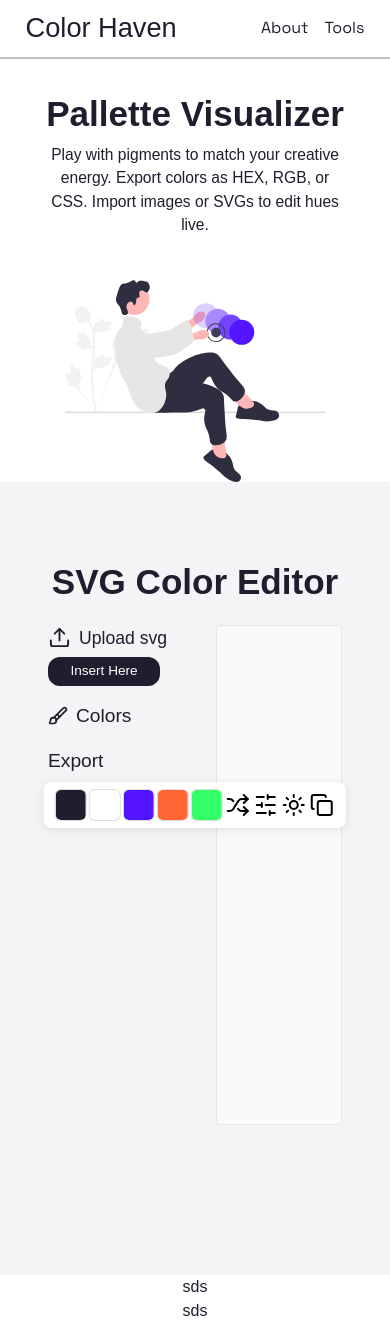
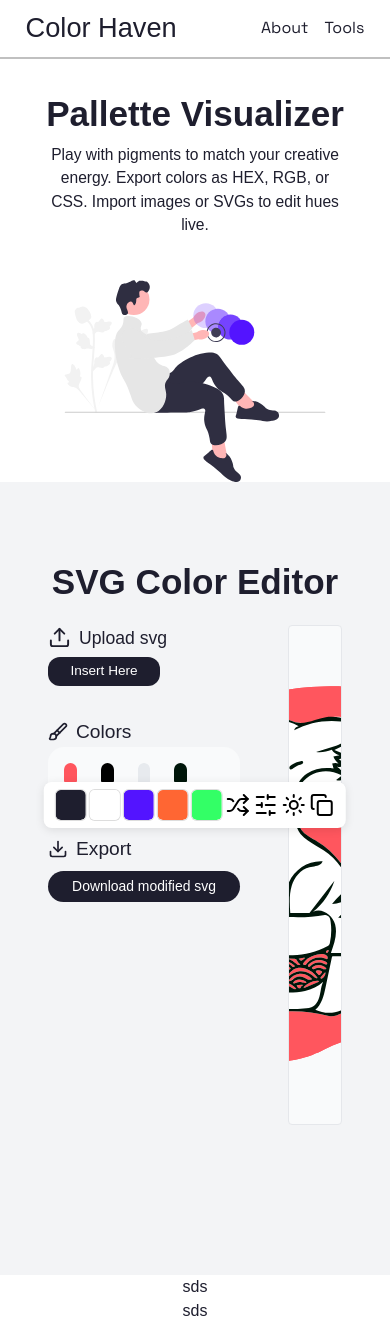
Before and after one commit to tempestmeow/ColorHaven, a Next.js app: page / in a window 390 px wide. Shown: the top 1322 px of the page. Built offline with nearby package versions, Linux system fonts and the light colour scheme; a web font is replaced by a local one.

Commit message:
added default svg and export modified svg, not yet responsive

```diff
--- a/src/app/page.js
+++ b/src/app/page.js
@@ -6,6 +6,7 @@ import Header from "./components/Header";
 import { useState, useEffect, useRef } from "react";
 import { Download, Upload, ArrowRight, Paintbrush, Brush } from "lucide-react";
 import { useRouter } from "next/navigation";
+
 export default function Home() {
   const [textColor, setTextColor] = useState("#1e1e2e");
   const [backgroundColor, setBackgroundColor] = useState("#FFFFFF");
@@ -32,6 +33,15 @@ export default function Home() {
 
     reader.readAsText(file);
   };
+
+  useEffect(() => {
+    if (!svgContent) {
+      fetch("/Illustration.svg")
+        .then((res) => res.text())
+        .then((text) => setSvgContent(text))
+        .catch((err) => console.error("SVG load failed:", err));
+    }
+  }, []);
 
   useEffect(() => {
     document.documentElement.classList.add("transition-colors", "duration-300");
@@ -229,7 +239,7 @@ export default function Home() {
               SVG Color Editor
             </div>
             <div className="flex justify-center gap-[3rem] text-md ">
-              <div className="flex flex-col gap-[1rem]">
+              <div className="flex flex-col gap-[2rem]">
                 <div className="flex flex-col gap-[.4rem]">
                   <h2 className="flex items-center text-[1.1rem]">
                     <Upload size={23} className="mr-2" />
@@ -277,8 +287,17 @@ export default function Home() {
                     </div>
                   )}
                 </div>
-                <div className="">
-                  <h2 className="text-[1.2rem]">Export</h2>
+                <div className="flex flex-col gap-[.5rem]">
+                  <h2 className="flex items-center text-[1.2rem] ">
+                    <Download size={20} className="mr-2" />
+                    Export
+                  </h2>
+                  <div
+                    onClick={exportSvg}
+                    className="bg-[#1E1E2E] w-[12rem] text-white text-[.87rem] flex justify-center rounded-[20px] py-[.3rem] cursor-pointer"
+                  >
+                    Download modified svg
+                  </div>
                 </div>
               </div>
 
```
Also changed, not shown: public/Illustration.svg (added).
